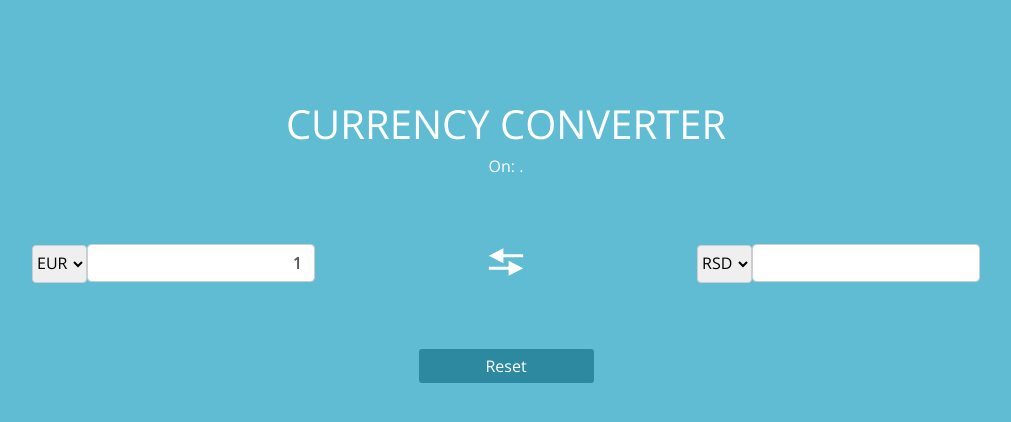
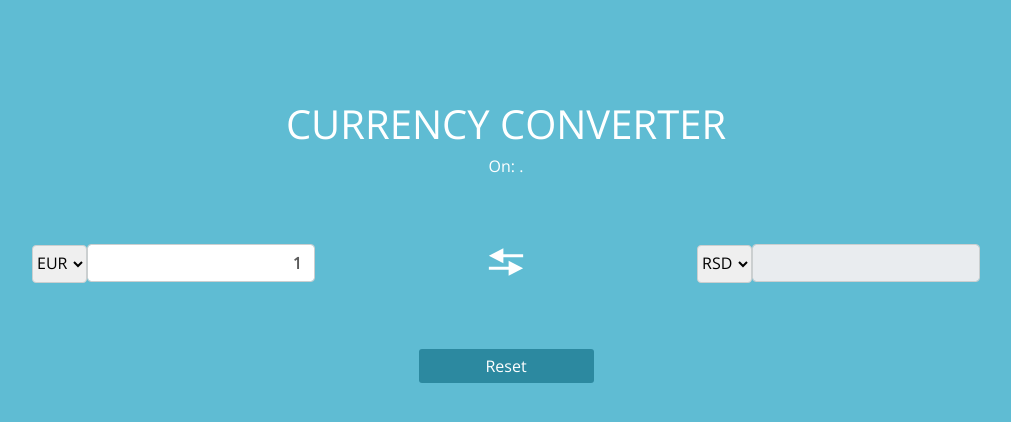
Before and after one commit to jelenamanot/FE-assignment, a React app: page / in a window 1280 px wide. Shown: the whole page, without its empty margins (134-1145 px from the left). Built offline with nearby package versions, Linux system fonts and the light colour scheme; no server answers.

Commit message:
Style fixes / File naming / Improved functions

```diff
--- a/src/components/App.js
+++ b/src/components/App.js
@@ -1,8 +1,8 @@
 import React, { Component } from 'react';
-import './App.css';
+import './AppStyle.css';
 
 import CurrencyService from './Service';
-import CurrencyInputs from './CurrencyInputs';
+import CurrencyForm from './CurrencyForm';
 
 class App extends Component {
 
@@ -31,7 +31,7 @@ class App extends Component {
         <h1>Currency Converter</h1>
         <p>On: {this.state.date}. </p>
 
-        <CurrencyInputs
+        <CurrencyForm
           eur={this.state.eur.sre}
           usd={this.state.usd.sre}
         />
--- a/src/components/CurrencyInputs.js
+++ b/src/components/CurrencyForm.js
@@ -1,9 +1,9 @@
 import React, { Component } from 'react';
-import './CurrencyInputs.css';
+import './CurrencyFormStyle.css';
 
 const INITIAL_VALUE = 1;
 
-class CurrencyInputs extends Component {
+class CurrencyForm extends Component {
   constructor() {
     super();
     this.state = {
@@ -14,6 +14,7 @@ class CurrencyInputs extends Component {
     }
   }
 
+  // Receive intial props
   componentWillReceiveProps(nextProps){
     this.setState({
       inputValue: INITIAL_VALUE,
@@ -23,7 +24,7 @@ class CurrencyInputs extends Component {
   }
 
   // CALCULATED REUSABLE FUNCTION
-  calc(left, right){
+  calc(leftSelect, rightSelect){
     const { inputValue } = this.state;
     const { eur, usd } = this.props;
 
@@ -35,23 +36,24 @@ class CurrencyInputs extends Component {
     let rsd_eur = (inputValue * (INITIAL_VALUE / eur)).toFixed(2);
     let rsd_usd = (inputValue * (INITIAL_VALUE / usd)).toFixed(2);
 
-    if(left === right) {
+    if(leftSelect === rightSelect) {
       this.setState({calcultedValue: sameToSame})
-    } else if(left === 'eur' && right === 'rsd'){
+    } else if(leftSelect === 'eur' && rightSelect === 'rsd'){
       this.setState({calcultedValue: eur_rsd})
-    } else if(left === 'eur' && right === 'usd'){
+    } else if(leftSelect === 'eur' && rightSelect === 'usd'){
       this.setState({calcultedValue: eur_usd})
-    } else if(left === 'usd' && right === 'rsd') {
+    } else if(leftSelect === 'usd' && rightSelect === 'rsd') {
       this.setState({calcultedValue: usd_rsd})
-    } else if(left === 'usd' && right === 'eur') {
+    } else if(leftSelect === 'usd' && rightSelect === 'eur') {
       this.setState({calcultedValue: usd_eur})
-    } else if(left === 'rsd' && right === 'eur') {
+    } else if(leftSelect === 'rsd' && rightSelect === 'eur') {
       this.setState({calcultedValue: rsd_eur})
-    } else if(left === 'rsd' && right === 'usd') {
+    } else if(leftSelect === 'rsd' && rightSelect === 'usd') {
       this.setState({calcultedValue: rsd_usd})
     }
   }
 
+  // Follow state of two select areas
   updateLeftSelect(e) {
     this.setState({
       searchTypeLeft: e.target.value,
@@ -59,7 +61,7 @@ class CurrencyInputs extends Component {
 
     const { searchTypeRight } = this.state;
     this.calc(e.target.value, searchTypeRight)
-}
+  }
 
   updateRightSelect(e) {
     this.setState({
@@ -70,6 +72,7 @@ class CurrencyInputs extends Component {
     this.calc(searchTypeLeft, e.target.value);
   }
 
+  // Back to initial state
   resetButton(){
     this.setState({
       inputValue: INITIAL_VALUE,
@@ -78,6 +81,7 @@ class CurrencyInputs extends Component {
     });
   }
 
+  // Message for user if the input is not number
   warning(){
     if(isNaN(this.state.calcultedValue)) {
       return <p className="warning">Please enter a number</p>
@@ -86,18 +90,19 @@ class CurrencyInputs extends Component {
     }
   }
 
-  //  SELECT DISABLED FUNCTIONS
-  disableSelectRight(valueLeft){
-    if(valueLeft !== this.state.searchTypeLeft) {
-      return false;
+  //  Disable certain select based on choosen option
+  disableSelectLeft(valueLeft){
+    if(valueLeft !== this.state.searchTypeRight) {
+      return false; //enable
     }
-    return true;
+    return true; //disable
   }
-  disableSelectLeft(valueRight){
-    if(valueRight !== this.state.searchTypeRight) {
-      return false;
+
+  disableSelectRight(valueRight){
+    if(valueRight !== this.state.searchTypeLeft) {
+      return false; //enable
     }
-    return true;
+    return true; //disable
   }
 
   render() {
@@ -147,6 +152,7 @@ class CurrencyInputs extends Component {
             </div>
             <div className="form-group align">
               <input
+                disabled
                 type="text"
                 value={this.state.calcultedValue}
                 className="form-control currency-input"
@@ -163,4 +169,4 @@ class CurrencyInputs extends Component {
     );
   }
 }
-export default CurrencyInputs;
+export default CurrencyForm;
--- a/src/components/CurrencyInputs.css
+++ b/src/components/CurrencyFormStyle.css
@@ -9,22 +9,23 @@
 
 /* Currency input field */
 .currency-input {
-  border: 1px solid var(--light-gray);
-  color: var(--dark-gray);
+  border: 1px solid #cbcfd0;
+  color: #5b5b5b;
   font-weight: bold;
   direction: rtl;
 }
 
 .currency-input:focus {
-  box-shadow: inset 2px 2px 20px 8px var(--focus-color);
-  border: 1px solid var(--border-color);
+  -webkit-box-shadow: inset 2px 2px 20px 8px #7de5ff;
+  box-shadow: inset 2px 2px 20px 8px #7de5ff;
+  border: 1px solid #7de5ff;
 }
 
 /* Select */
 .styled-select {
   height: 38px;
   border-radius: 4px;
-  border: 1px solid var(--light-gray);
+  border: 1px solid #cbcfd0;
 }
 
 img {
--- a/src/index.css
+++ b/src/index.css
@@ -1,25 +1,25 @@
-/* Colors */
-:root {
-  --bg-color: #5fbcd3;
-  --reset-color: #2c89a0;
-  --focus-color: #7de5ff;
-  --border-color: #00aad4;
-  --light-gray: #cbcfd0;
-  --dark-gray: #5b5b5b;
-}
+/*
+      Colors
+bg-color: #5fbcd3
+reset-color: #2c89a0
+focus-color: #7de5ff
+border-color: #00aad4
+light-gray: #cbcfd0
+dark-gray: #5b5b5b
+*/
 
 /* Base */
 body {
   margin: 0;
   padding: 0;
   font-family: 'Open Sans', sans-serif;
-  background-color: var(--bg-color);
+  background-color: #5fbcd3;
   color: #ffffff;
 }
 
 /* Button reset */
 .reset-btn {
-  background-color: var(--reset-color);
+  background-color: #2c89a0;
   color: #ffffff;
   padding: 5px 0;
   width: 175px;
@@ -32,5 +32,7 @@ body {
 
 .reset-btn:hover {
   background-color: #227488;
+  -webkit-transition: all 0.3s ease;
+  -o-transition: all 0.3s ease;
   transition: all 0.3s ease;
 }
```
Also changed, not shown: src/components/AppStyle.css (renamed from src/components/App.css).
